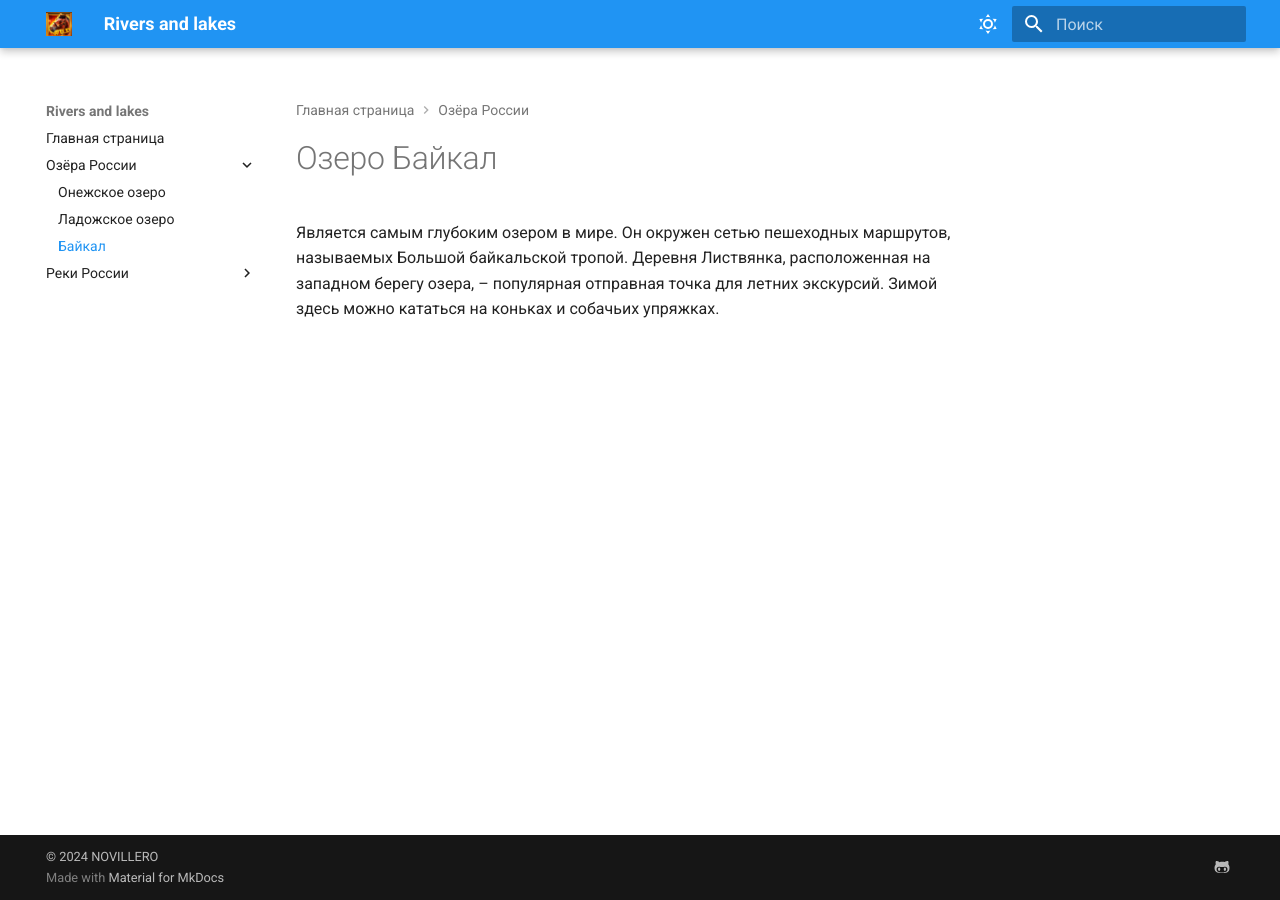
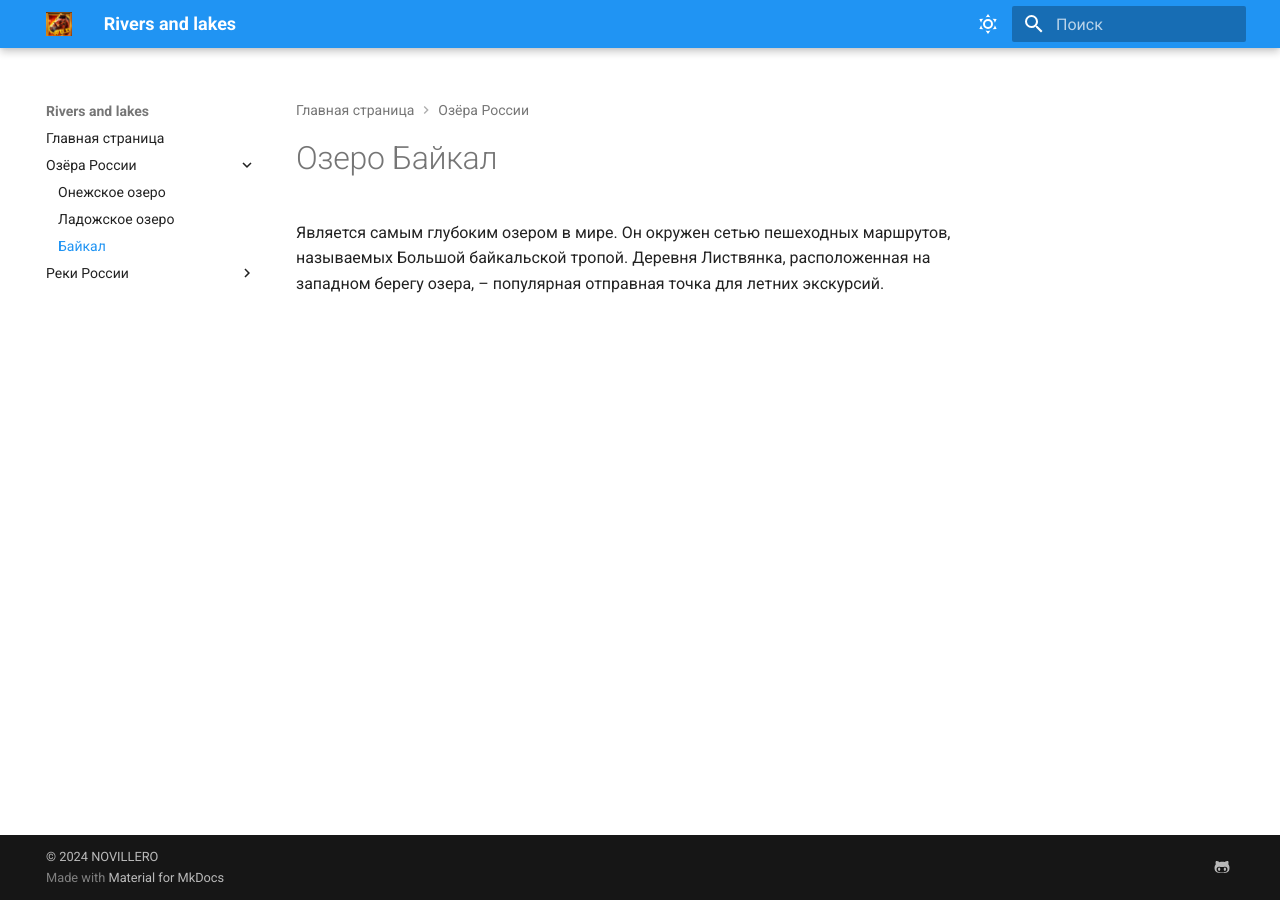
Before and after one commit to lopefre/Documentation, an MkDocs documentation site: the page built from docs/lakes/Байкал.md, in a window 1280 px wide. Built offline with MkDocs 1.6.1 and Material for MkDocs 9.7.7, drawn with Linux system fonts in a browser that asks for light colours.

Commit message:
last line dropped

```diff
--- a/docs/lakes/Байкал.md
+++ b/docs/lakes/Байкал.md
@@ -1,3 +1,3 @@
 # Озеро Байкал
 
-Является самым глубоким озером в мире. Он окружен сетью пешеходных маршрутов, называемых Большой байкальской тропой. Деревня Листвянка, расположенная на западном берегу озера, – популярная отправная точка для летних экскурсий. Зимой здесь можно кататься на коньках и собачьих упряжках.
+Является самым глубоким озером в мире. Он окружен сетью пешеходных маршрутов, называемых Большой байкальской тропой. Деревня Листвянка, расположенная на западном берегу озера, – популярная отправная точка для летних экскурсий.
```
